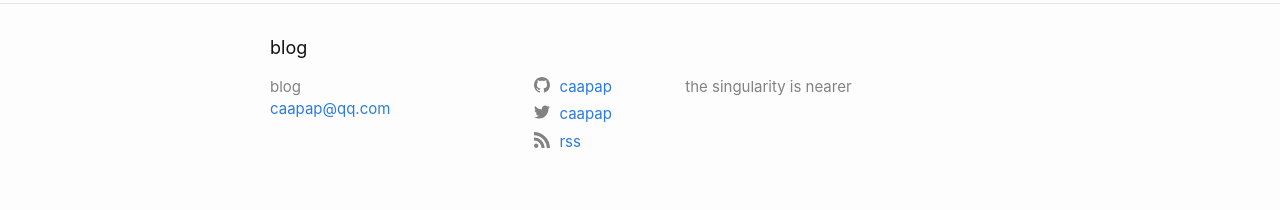
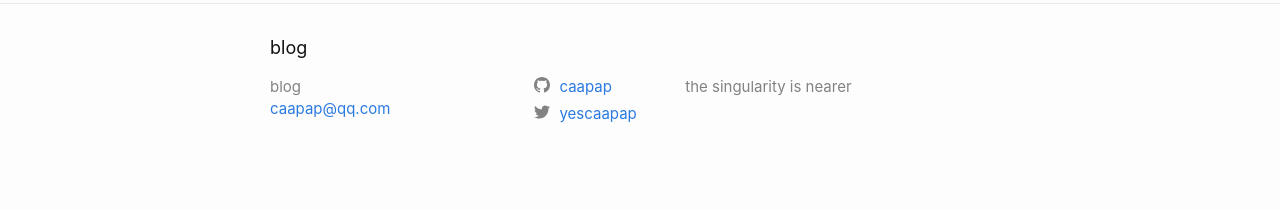
Before and after one commit to caapap/caapap.github.io, a Jekyll site: the page built from index.md, in a window 1280 px wide. Shown: the part 737-947 px from the top of the page. Built offline with Jekyll 4.4.1, drawn with Linux system fonts in a browser that asks for light colours; after the commit the page ends 923 px from its top, so only the background shows below that.

Commit message:
Update _config.yml

```diff
--- a/_config.yml
+++ b/_config.yml
@@ -5,9 +5,9 @@ description: > # this means to ignore newlines until "twitter_username:"
   the singularity is nearer
 
 # social links
-twitter_username: caapap
+twitter_username: yescaapap
 github_username:  caapap
-rss: rss
+#rss: rss
 # dribbble_username: jekyll
 # facebook_username: jekyll
 # flickr_username: jekyll
```
